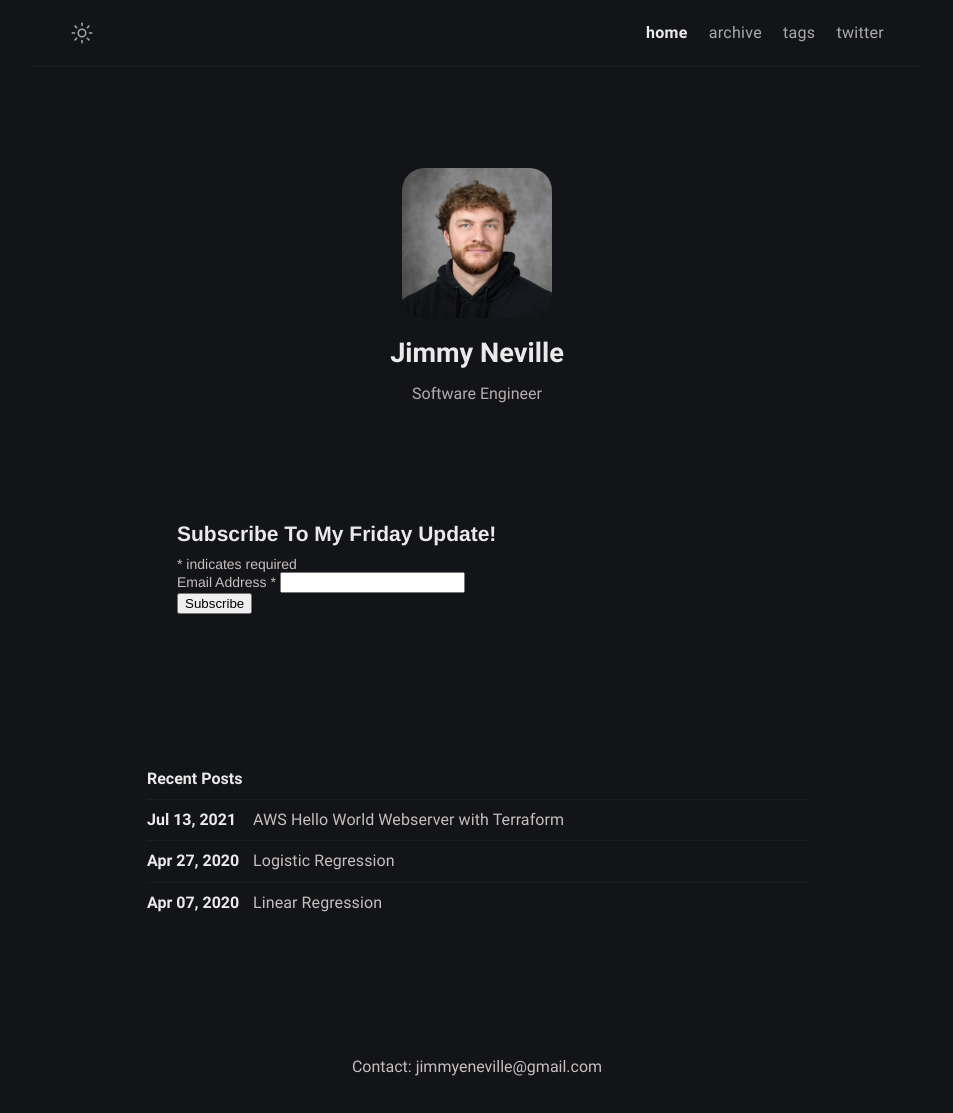
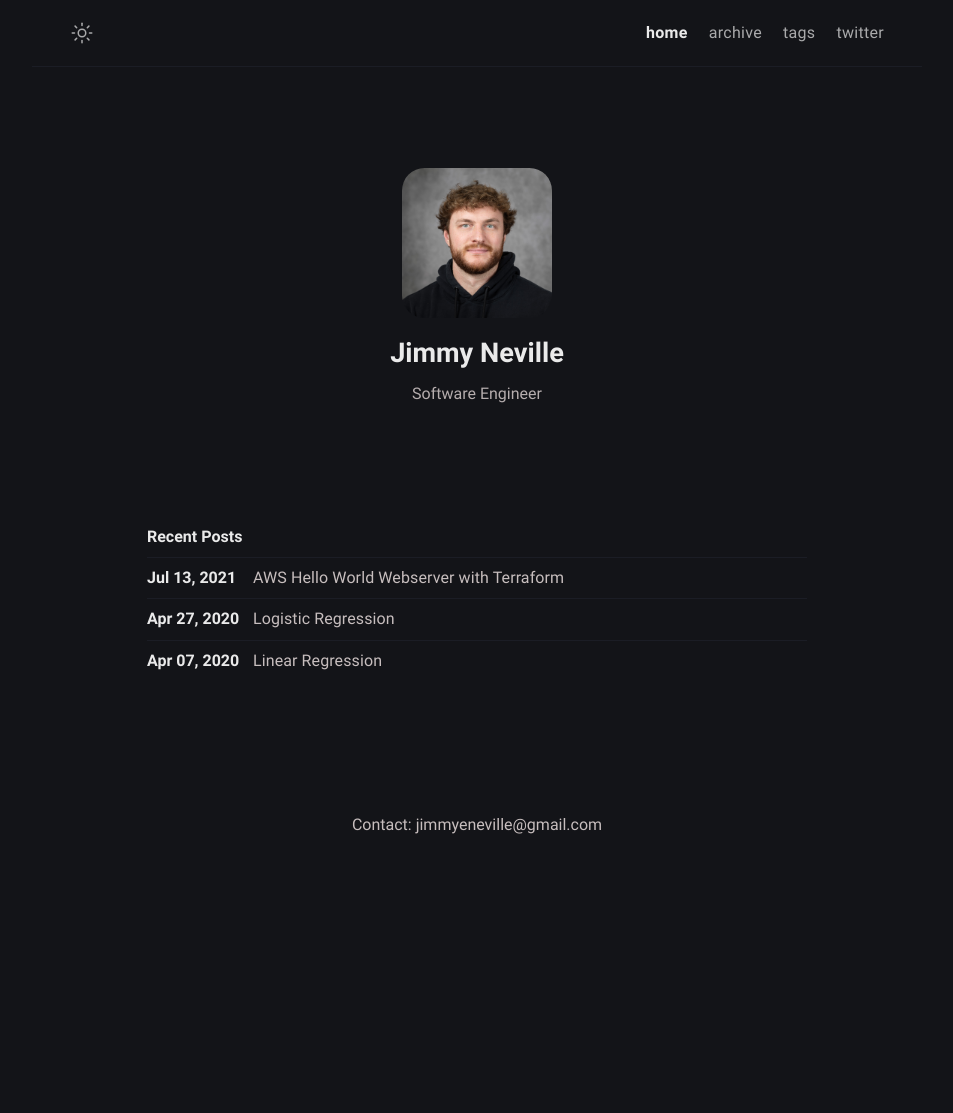
Before and after one commit to Jneville0815/jneville0815.github.io, a Jekyll site: the page built from index.md, in a window 1280 px wide. Shown: the whole page, without its empty margins (163-1116 px from the left). Built offline with Jekyll 4.4.1, drawn with Linux system fonts in a browser that asks for light colours; comment, search, counter and statistics services are not loaded; after the commit the page ends 900 px from its top, so only the background shows below that; some of the changed lines change nothing that is shown.

Commit message:
Comment out mailchimp signup

```diff
--- a/_layouts/home.html
+++ b/_layouts/home.html
@@ -4,118 +4,118 @@ home: true
 ---
 
 <!-- Begin Mailchimp Signup Form -->
-<link
-  href="//cdn-images.mailchimp.com/embedcode/classic-071822.css"
-  rel="stylesheet"
-  type="text/css"
-/>
-<style type="text/css">
-  #mc_embed_signup {
-    background: "#131418";
-    clear: left;
-    font: 14px Helvetica, Arial, sans-serif;
-    width: 600px;
-    margin: 0 auto;
-    margin-bottom: 150px;
-  }
-  /* Add your own Mailchimp form style overrides in your site stylesheet or in this style block.
-	   We recommend moving this block and the preceding CSS link to the HEAD of your HTML file. */
-</style>
-<div id="mc_embed_signup">
-  <form
-    action="https://jimmyneville.us18.list-manage.com/subscribe/post?u=8b7e8f85fb906a8158d8f9121&amp;id=8e3c2edaf5&amp;f_id=00df25e7f0"
-    method="post"
-    id="mc-embedded-subscribe-form"
-    name="mc-embedded-subscribe-form"
-    class="validate"
-    target="_blank"
-    novalidate
-  >
-    <div id="mc_embed_signup_scroll">
-      <h2>Subscribe To My Friday Update!</h2>
-      <div class="indicates-required">
-        <span class="asterisk">*</span> indicates required
-      </div>
-      <div class="mc-field-group">
-        <label for="mce-EMAIL"
-          >Email Address <span class="asterisk">*</span>
-        </label>
-        <input
-          type="email"
-          value=""
-          name="EMAIL"
-          class="required email"
-          id="mce-EMAIL"
-          required
-        />
-        <span id="mce-EMAIL-HELPERTEXT" class="helper_text"></span>
-      </div>
-      <div id="mce-responses" class="clear foot">
-        <div
-          class="response"
-          id="mce-error-response"
-          style="display: none"
-        ></div>
-        <div
-          class="response"
-          id="mce-success-response"
-          style="display: none"
-        ></div>
-      </div>
-      <!-- real people should not fill this in and expect good things - do not remove this or risk form bot signups-->
-      <div style="position: absolute; left: -5000px" aria-hidden="true">
-        <input
-          type="text"
-          name="b_8b7e8f85fb906a8158d8f9121_8e3c2edaf5"
-          tabindex="-1"
-          value=""
-        />
-      </div>
-      <div class="optionalParent">
-        <div class="clear foot">
-          <input
-            type="submit"
-            value="Subscribe"
-            name="subscribe"
-            id="mc-embedded-subscribe"
-            class="button"
-          />
-          <!-- <p class="brandingLogo">
-            <a
-              href="http://eepurl.com/ihSWJ1"
-              title="Mailchimp - email marketing made easy and fun"
-              ><img
-                src="https://eep.io/mc-cdn-images/template_images/branding_logo_text_dark_dtp.svg"
-            /></a>
-          </p> -->
-        </div>
-      </div>
-    </div>
-  </form>
-</div>
-<script
-  type="text/javascript"
-  src="//s3.amazonaws.com/downloads.mailchimp.com/js/mc-validate.js"
-></script>
-<script type="text/javascript">
-  (function ($) {
-    window.fnames = new Array();
-    window.ftypes = new Array();
-    fnames[0] = "EMAIL";
-    ftypes[0] = "email";
-    fnames[1] = "FNAME";
-    ftypes[1] = "text";
-    fnames[2] = "LNAME";
-    ftypes[2] = "text";
-    fnames[3] = "ADDRESS";
-    ftypes[3] = "address";
-    fnames[4] = "PHONE";
-    ftypes[4] = "phone";
-    fnames[5] = "BIRTHDAY";
-    ftypes[5] = "birthday";
-  })(jQuery);
-  var $mcj = jQuery.noConflict(true);
-</script>
+<!--<link-->
+<!--  href="//cdn-images.mailchimp.com/embedcode/classic-071822.css"-->
+<!--  rel="stylesheet"-->
+<!--  type="text/css"-->
+<!--/>-->
+<!--<style type="text/css">-->
+<!--  #mc_embed_signup {-->
+<!--    background: "#131418";-->
+<!--    clear: left;-->
+<!--    font: 14px Helvetica, Arial, sans-serif;-->
+<!--    width: 600px;-->
+<!--    margin: 0 auto;-->
+<!--    margin-bottom: 150px;-->
+<!--  }-->
+<!--  /* Add your own Mailchimp form style overrides in your site stylesheet or in this style block.-->
+<!--	   We recommend moving this block and the preceding CSS link to the HEAD of your HTML file. */-->
+<!--</style>-->
+<!--<div id="mc_embed_signup">-->
+<!--  <form-->
+<!--    action="https://jimmyneville.us18.list-manage.com/subscribe/post?u=8b7e8f85fb906a8158d8f9121&amp;id=8e3c2edaf5&amp;f_id=00df25e7f0"-->
+<!--    method="post"-->
+<!--    id="mc-embedded-subscribe-form"-->
+<!--    name="mc-embedded-subscribe-form"-->
+<!--    class="validate"-->
+<!--    target="_blank"-->
+<!--    novalidate-->
+<!--  >-->
+<!--    <div id="mc_embed_signup_scroll">-->
+<!--      <h2>Subscribe To My Friday Update!</h2>-->
+<!--      <div class="indicates-required">-->
+<!--        <span class="asterisk">*</span> indicates required-->
+<!--      </div>-->
+<!--      <div class="mc-field-group">-->
+<!--        <label for="mce-EMAIL"-->
+<!--          >Email Address <span class="asterisk">*</span>-->
+<!--        </label>-->
+<!--        <input-->
+<!--          type="email"-->
+<!--          value=""-->
+<!--          name="EMAIL"-->
+<!--          class="required email"-->
+<!--          id="mce-EMAIL"-->
+<!--          required-->
+<!--        />-->
+<!--        <span id="mce-EMAIL-HELPERTEXT" class="helper_text"></span>-->
+<!--      </div>-->
+<!--      <div id="mce-responses" class="clear foot">-->
+<!--        <div-->
+<!--          class="response"-->
+<!--          id="mce-error-response"-->
+<!--          style="display: none"-->
+<!--        ></div>-->
+<!--        <div-->
+<!--          class="response"-->
+<!--          id="mce-success-response"-->
+<!--          style="display: none"-->
+<!--        ></div>-->
+<!--      </div>-->
+<!--      &lt;!&ndash; real people should not fill this in and expect good things - do not remove this or risk form bot signups&ndash;&gt;-->
+<!--      <div style="position: absolute; left: -5000px" aria-hidden="true">-->
+<!--        <input-->
+<!--          type="text"-->
+<!--          name="b_8b7e8f85fb906a8158d8f9121_8e3c2edaf5"-->
+<!--          tabindex="-1"-->
+<!--          value=""-->
+<!--        />-->
+<!--      </div>-->
+<!--      <div class="optionalParent">-->
+<!--        <div class="clear foot">-->
+<!--          <input-->
+<!--            type="submit"-->
+<!--            value="Subscribe"-->
+<!--            name="subscribe"-->
+<!--            id="mc-embedded-subscribe"-->
+<!--            class="button"-->
+<!--          />-->
+<!--          &lt;!&ndash; <p class="brandingLogo">-->
+<!--            <a-->
+<!--              href="http://eepurl.com/ihSWJ1"-->
+<!--              title="Mailchimp - email marketing made easy and fun"-->
+<!--              ><img-->
+<!--                src="https://eep.io/mc-cdn-images/template_images/branding_logo_text_dark_dtp.svg"-->
+<!--            /></a>-->
+<!--          </p> &ndash;&gt;-->
+<!--        </div>-->
+<!--      </div>-->
+<!--    </div>-->
+<!--  </form>-->
+<!--</div>-->
+<!--<script-->
+<!--  type="text/javascript"-->
+<!--  src="//s3.amazonaws.com/downloads.mailchimp.com/js/mc-validate.js"-->
+<!--&gt;</script>-->
+<!--<script type="text/javascript">-->
+<!--  (function ($) {-->
+<!--    window.fnames = new Array();-->
+<!--    window.ftypes = new Array();-->
+<!--    fnames[0] = "EMAIL";-->
+<!--    ftypes[0] = "email";-->
+<!--    fnames[1] = "FNAME";-->
+<!--    ftypes[1] = "text";-->
+<!--    fnames[2] = "LNAME";-->
+<!--    ftypes[2] = "text";-->
+<!--    fnames[3] = "ADDRESS";-->
+<!--    ftypes[3] = "address";-->
+<!--    fnames[4] = "PHONE";-->
+<!--    ftypes[4] = "phone";-->
+<!--    fnames[5] = "BIRTHDAY";-->
+<!--    ftypes[5] = "birthday";-->
+<!--  })(jQuery);-->
+<!--  var $mcj = jQuery.noConflict(true);-->
+<!--</script>-->
 <!--End mc_embed_signup-->
 
 <h3 class="posts-item-note" aria-lab el="Recent Posts">Recent Posts</h3>
```
